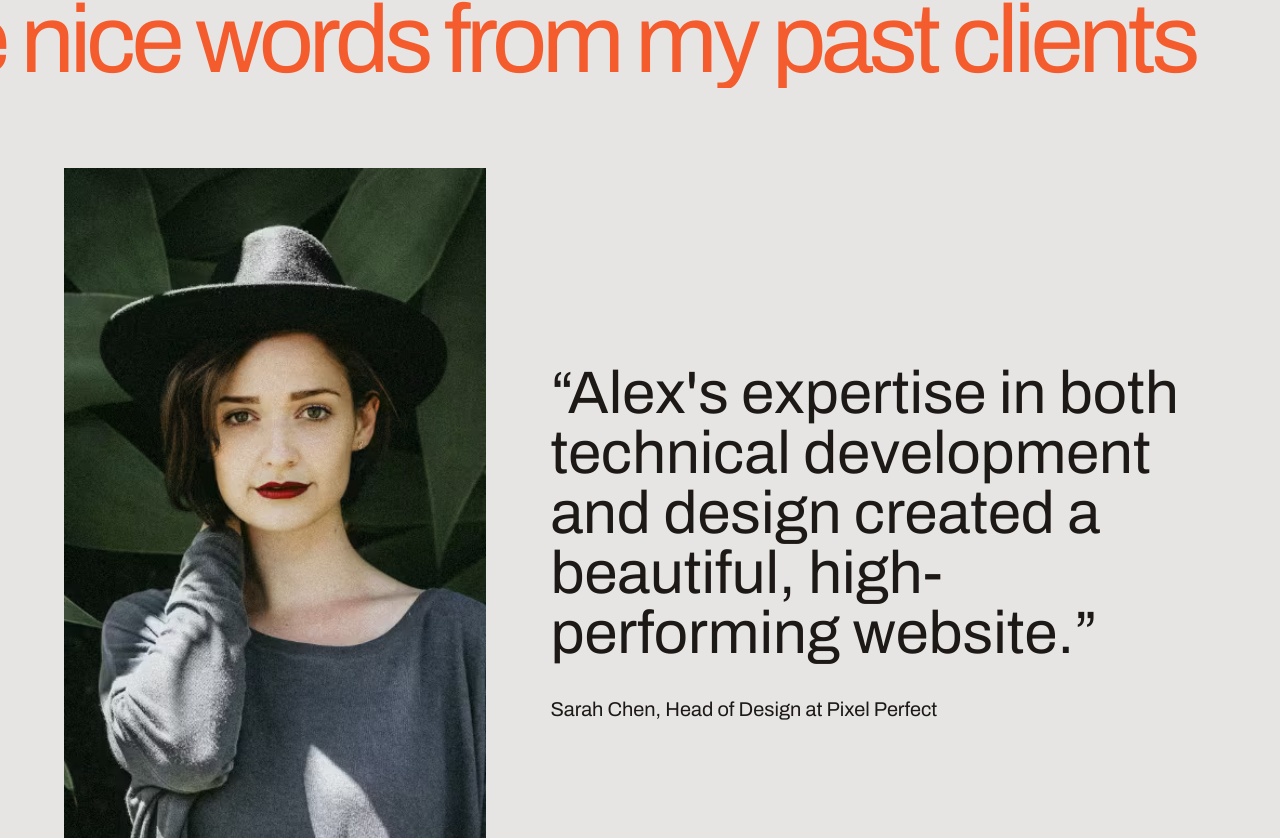
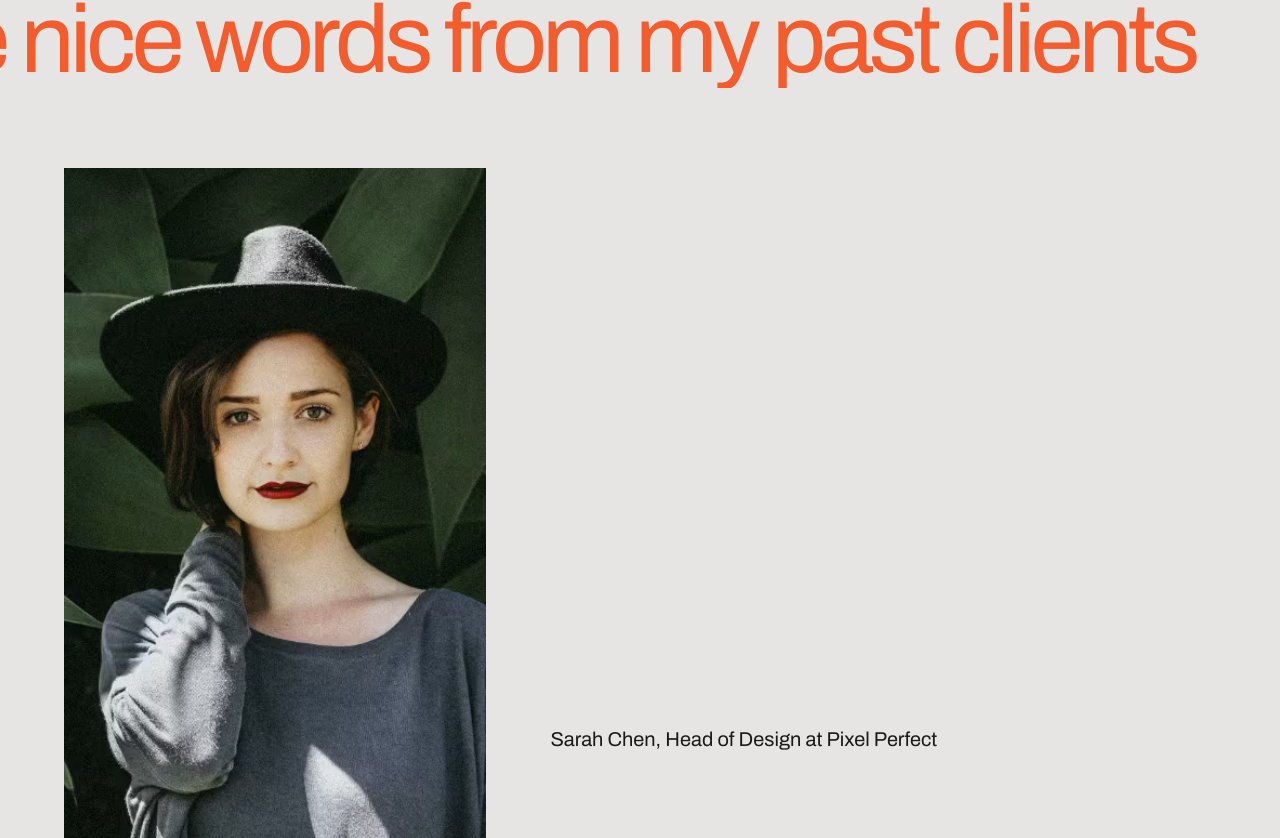
Before and after one commit to in27sung/portfolio, a Next.js app: page / in a window 1280 px wide. Shown: the part 4742-5580 px from the top of the page. Built offline with nearby package versions, Linux system fonts and the light colour scheme.

Commit message:
Update Testimonials.tsx

```diff
--- a/src/components/Testimonial.tsx
+++ b/src/components/Testimonial.tsx
@@ -1,7 +1,9 @@
 import { StaticImport } from "next/dist/shared/lib/get-img-props";
 import Image from "next/image";
-import { HTMLAttributes } from "react";
+import { HTMLAttributes, useEffect } from "react";
 import { twMerge } from "tailwind-merge";
+import SplitType from "split-type";
+import { useAnimate } from "motion/react";
 
 const Testimonial = (
     props: {
@@ -15,6 +17,16 @@ const Testimonial = (
     } & HTMLAttributes<HTMLDivElement>) => {
 
     const { quote, name, role, company, imagePositionY, image, className, ...rest } = props;
+
+    const [quoteScope, quoteAnimate] = useAnimate();
+    const [citeScope, citeAnimate] = useAnimate();
+
+    useEffect(() => {
+        new SplitType(quoteScope.current, {
+            types: "lines, words",
+            tagName: "span",
+        });
+    }, []);
 
     return (
         <div
@@ -34,9 +46,9 @@ const Testimonial = (
                 />
             </div>
             <blockquote className="md:col-span-3">
-                <div className="text-3xl md:text-5xl lg:text-6xl mt-8 md:mt-0">
+                <div className="text-3xl md:text-5xl lg:text-6xl mt-8 md:mt-0" ref={quoteScope}>
                     <span>&ldquo;</span>
-                    <span className="">{quote}</span>
+                    {quote}
                     <span>&rdquo;</span>
                 </div>
                 <cite className="mt-4 md:mt-8 not-italic block md:text-lg lg:text-xl">
--- a/src/sections/Testimonials.tsx
+++ b/src/sections/Testimonials.tsx
@@ -1,11 +1,11 @@
 'use client';
 
-import { FC, useRef } from "react";
+import { FC, useRef, useState } from "react";
 import image1 from "@/assets/images/testimonial-1.jpg";
 import image2 from "@/assets/images/testimonial-2.jpg";
 import image3 from "@/assets/images/testimonial-3.jpg";
-import Image from "next/image";
-import { useScroll, motion, useTransform } from "motion/react";
+import { useScroll, motion, useTransform, AnimatePresence } from "motion/react";
+import Testimonial from "@/components/Testimonial";
 
 /* eslint-disable-next-line @typescript-eslint/no-unused-vars */
 const testimonials = [
@@ -48,7 +48,24 @@ const Testimonials: FC = () => {
   const transformTop = useTransform(scrollYProgress, [0, 1], ["0%", "15%"]);
   const transformBottom = useTransform(scrollYProgress, [0, 1], ["0%", "-15%"]);
 
-  const testimonialIndex = 0;
+  const [testimonialIndex, setTestimonialIndex] = useState(0);
+
+  const handleClickPrev = () => {
+    setTestimonialIndex(curr => {
+      if (curr === 0) {
+        return testimonials.length - 1;
+      }
+      return curr - 1;
+    });
+  };
+
+  const handleClickNext = () => {
+    setTestimonialIndex(curr => {
+      if (curr === testimonials.length - 1) return 0;
+      return curr + 1;
+    });
+  };
+
   return <section className="section" id="testimonials">
     <h2
       className="text-4xl md:text-7xl lg:text-8xl flex flex-col overflow-hidden tracking-tighter"
@@ -66,40 +83,27 @@ const Testimonials: FC = () => {
     </h2>
     <div className="container">
       <div className="mt-20">
-        {testimonials.map(({ name, company, role, quote, image, imagePositionY }, index) => index === testimonialIndex && (
-          <div key={name} className="grid md:grid-cols-5 md:gap-8 lg:gap-16 md:items-center">
-            <div className="aspect-square md:aspect-[9/16] md:col-span-2">
-              <Image src={image} alt={name} className="size-full object-cover" style={{
-                objectPosition: `50% ${imagePositionY * 100}%`
-              }} />
-            </div>
-            <blockquote className="md:col-span-3">
-              <div className="text-3xl md:text-5xl lg:text-6xl mt-8 md:mt-0">
-                <span>&ldquo;</span>
-                <span className="">{quote}</span>
-                <span>&rdquo;</span>
-              </div>
-              <cite className="mt-4 md:mt-8 not-italic block md:text-lg lg:text-xl">
-                {name}, {role} at {company}
-              </cite>
-            </blockquote>
-          </div>
-        ))}
+        <AnimatePresence mode="wait" initial={false}>
+          {testimonials.map(({ name, company, role, quote, image, imagePositionY }, index) => index === testimonialIndex && (
+            <Testimonial name={name} company={company} role={role} quote={quote} image={image} imagePositionY={imagePositionY} key={name} />
+          )
+          )}
+        </AnimatePresence>
       </div>
       <div className="flex gap-4 mt-6 lg:mt-10">
-        <button className="border border-stone-400 size-11 inline-flex items-center justify-center rounded-full">
+        <button className="border border-stone-400 size-11 inline-flex items-center justify-center rounded-full" onClick={handleClickPrev}>
           <svg xmlns="http://www.w3.org/2000/svg" fill="none" viewBox="0 0 24 24" strokeWidth="1.5" stroke="currentColor" className="size-6">
             <path strokeLinecap="round" strokeLinejoin="round" d="M10.5 19.5 3 12m0 0 7.5-7.5M3 12h18" />
           </svg>
         </button>
-        <button className="border border-stone-400 size-11 inline-flex items-center justify-center rounded-full">
+        <button className="border border-stone-400 size-11 inline-flex items-center justify-center rounded-full" onClick={handleClickNext}>
           <svg xmlns="http://www.w3.org/2000/svg" fill="none" viewBox="0 0 24 24" strokeWidth="1.5" stroke="currentColor" className="size-6">
             <path strokeLinecap="round" strokeLinejoin="round" d="M13.5 4.5 21 12m0 0-7.5 7.5M21 12H3" />
           </svg>
         </button>
       </div>
-    </div>
-  </section>
+    </div >
+  </section >
 };
 
 export default Testimonials;
```
